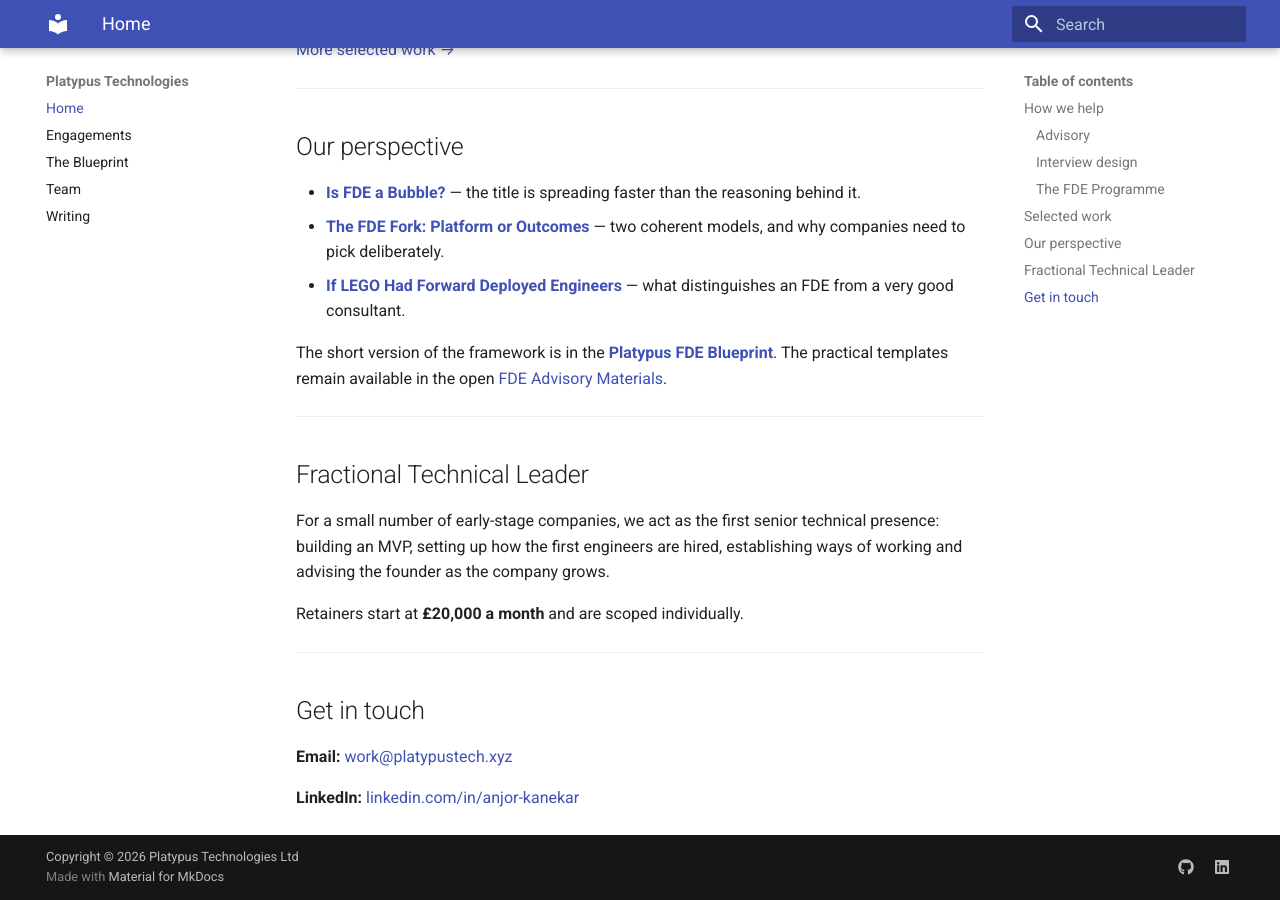
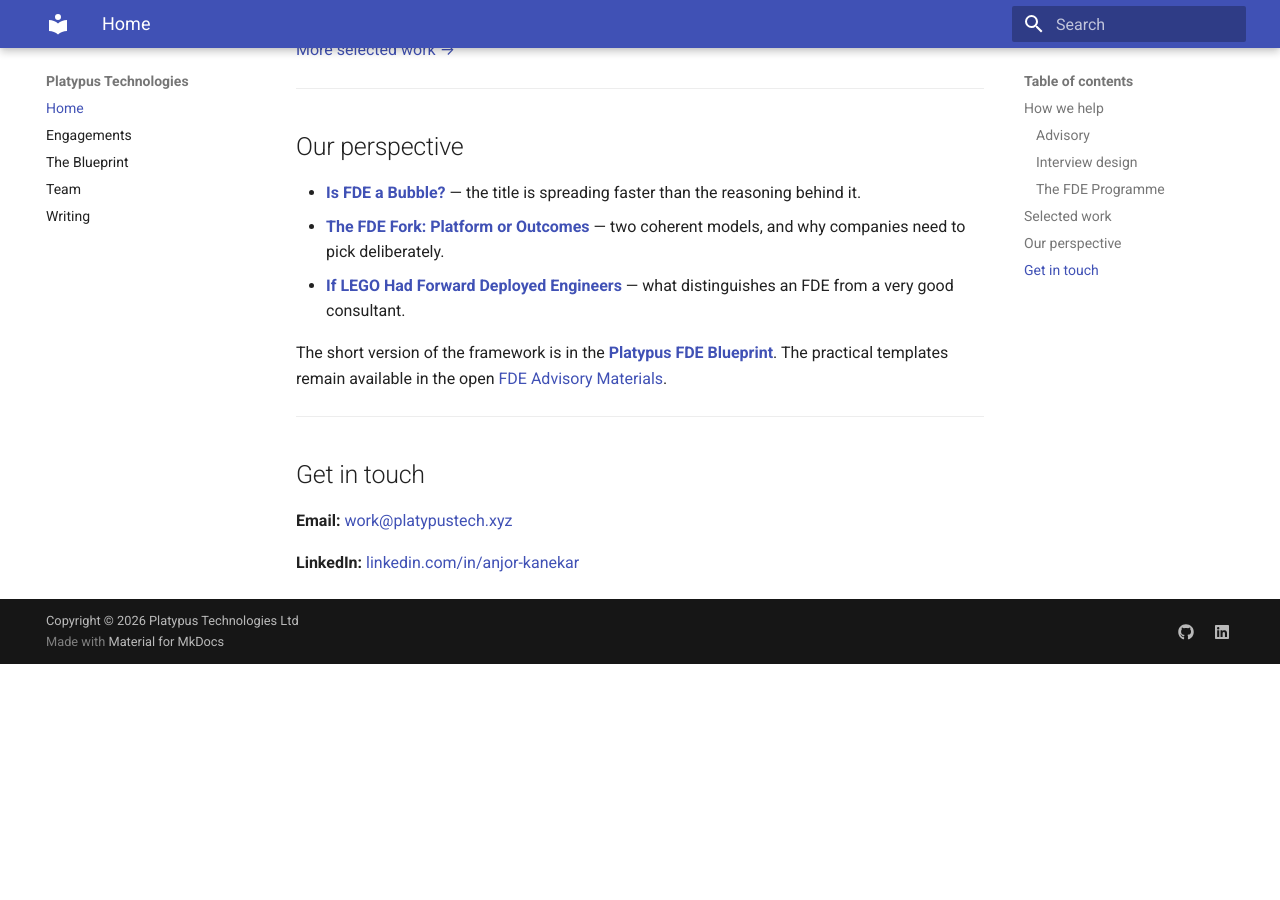
Before and after one commit to anjor/platypus-website, an MkDocs documentation site: the page built from docs/index.md, in a window 1280 px wide and 900 px high, scrolled down 1683 px. Built offline with MkDocs 1.6.1 and Material for MkDocs 9.7.7, drawn with Linux system fonts in a browser that asks for light colours; after the commit the page ends 2347 px from its top, so only the background shows below that.

Commit message:
Remove the Fractional Technical Leader offer from the homepage

```diff
--- a/docs/index.md
+++ b/docs/index.md
@@ -57,14 +57,6 @@
 
 ---
 
-## Fractional Technical Leader
-
-For a small number of early-stage companies, we act as the first senior technical presence: building an MVP, setting up how the first engineers are hired, establishing ways of working and advising the founder as the company grows.
-
-Retainers start at **£20,000 a month** and are scoped individually.
-
----
-
 ## Get in touch
 
 **Email:** [work@platypustech.xyz](mailto:work@platypustech.xyz)
```
